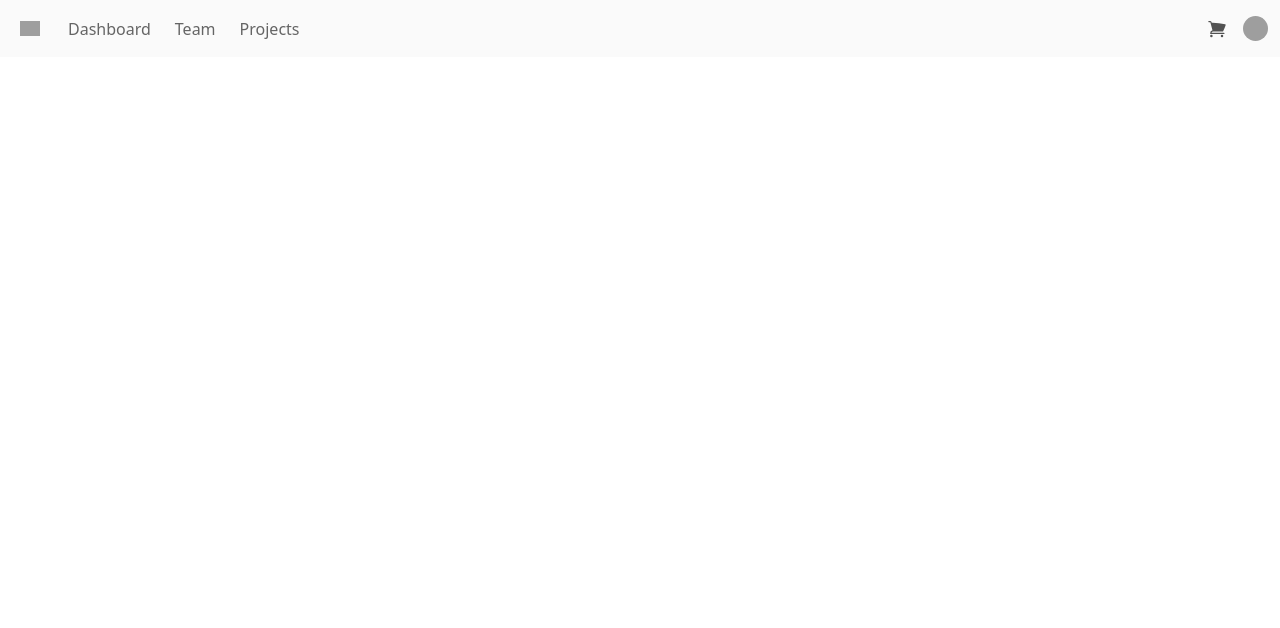
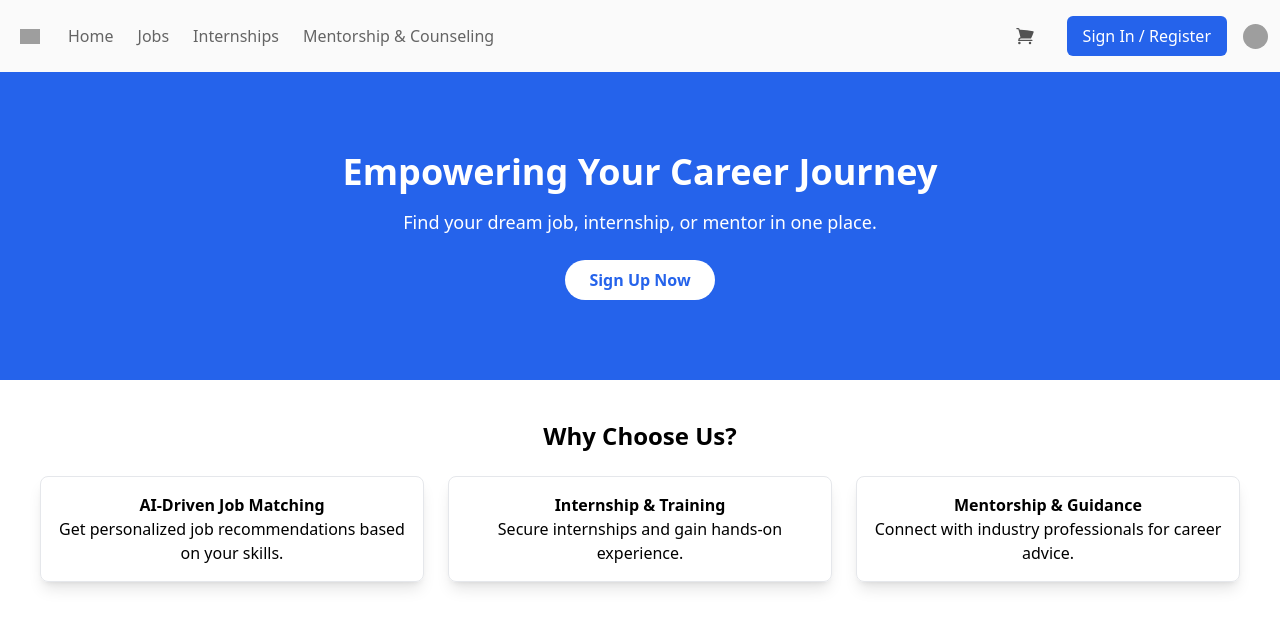
Before and after one commit to shiv-ansh007/job, a Next.js app: page / in a window 1280 px wide. Shown: the top 628 px of the page. Built offline with nearby package versions, Linux system fonts and the light colour scheme; grey boxes are pictures that could not be loaded.

Commit message:
intial setup

```diff
--- a/app/page.js
+++ b/app/page.js
@@ -1,10 +1,11 @@
 import Navbar from "@/components/Navbar";
-
+import LandingPage from "@/components/LandingPage";
 
 export default function Home() {
   return (
      <>
      <Navbar/>
+     <LandingPage/>
      </>
   );
 }
--- a/components/Navbar.js
+++ b/components/Navbar.js
@@ -40,23 +40,28 @@ const Navbar = () => {
           <ul className="list-style-none me-auto flex flex-col ps-0 lg:flex-row">
             <li className="mb-4 lg:mb-0 lg:pe-2">
               <Link href="/dashboard" className="text-black/60 transition duration-200 hover:text-black/80 dark:text-white/60 dark:hover:text-white/80 lg:px-2">
-                Dashboard
+                Home
               </Link>
             </li>
             <li className="mb-4 lg:mb-0 lg:pe-2">
               <Link href="/team" className="text-black/60 transition duration-200 hover:text-black/80 dark:text-white/60 dark:hover:text-white/80 lg:px-2">
-                Team
+                Jobs
               </Link>
             </li>
             <li className="mb-4 lg:mb-0 lg:pe-2">
               <Link href="/projects" className="text-black/60 transition duration-200 hover:text-black/80 dark:text-white/60 dark:hover:text-white/80 lg:px-2">
-                Projects
+                Internships
+              </Link>
+            </li>
+            <li className="mb-4 lg:mb-0 lg:pe-2">
+              <Link href="/mentorship" className="text-black/60 transition duration-200 hover:text-black/80 dark:text-white/60 dark:hover:text-white/80 lg:px-2">
+                Mentorship & Counseling
               </Link>
             </li>
           </ul>
 
           {/* Right Icons */}
-          <div className="relative flex items-center">
+          <div className="relative flex items-center space-x-4">
             {/* Cart Icon */}
             <Link href="/cart" className="me-4 text-neutral-600 dark:text-white">
               <span className="[&>svg]:w-5">
@@ -69,6 +74,11 @@ const Navbar = () => {
                 </svg>
               </span>
             </Link>
+            <div className="relative flex items-center">
+            <Link href="/signin" className="px-4 py-2 bg-blue-600 text-white rounded-md transition hover:bg-blue-700">
+              Sign In / Register
+            </Link>
+          </div>
 
             {/* Profile Dropdown */}
             <div className="relative">
--- a/components/landingpage.js
+++ b/components/landingpage.js
@@ -0,0 +1,32 @@
+const Home = () => {
+  return (
+    <div>
+
+      <header className="bg-blue-600 text-white text-center py-20">
+        <h1 className="text-4xl font-bold">Empowering Your Career Journey</h1>
+        <p className="mt-4 text-lg">Find your dream job, internship, or mentor in one place.</p>
+        <button className="mt-6 bg-white text-blue-600 px-6 py-2 rounded-full font-semibold">Sign Up Now</button>
+      </header>
+
+      <section className="p-10 text-center">
+        <h2 className="text-2xl font-bold">Why Choose Us?</h2>
+        <div className="grid grid-cols-1 md:grid-cols-3 gap-6 mt-6">
+          <div className="p-4 border rounded-lg shadow-lg">
+            <h3 className="font-semibold">AI-Driven Job Matching</h3>
+            <p>Get personalized job recommendations based on your skills.</p>
+          </div>
+          <div className="p-4 border rounded-lg shadow-lg">
+            <h3 className="font-semibold">Internship & Training</h3>
+            <p>Secure internships and gain hands-on experience.</p>
+          </div>
+          <div className="p-4 border rounded-lg shadow-lg">
+            <h3 className="font-semibold">Mentorship & Guidance</h3>
+            <p>Connect with industry professionals for career advice.</p>
+          </div>
+        </div>
+      </section>
+    </div>
+  );
+};
+
+export default Home;
```
